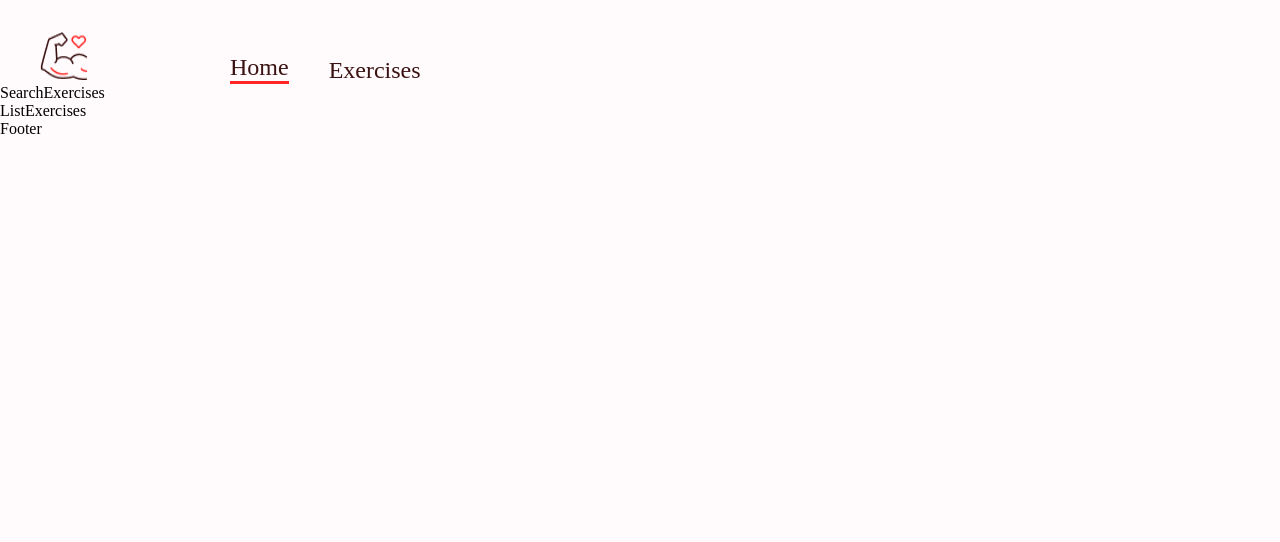
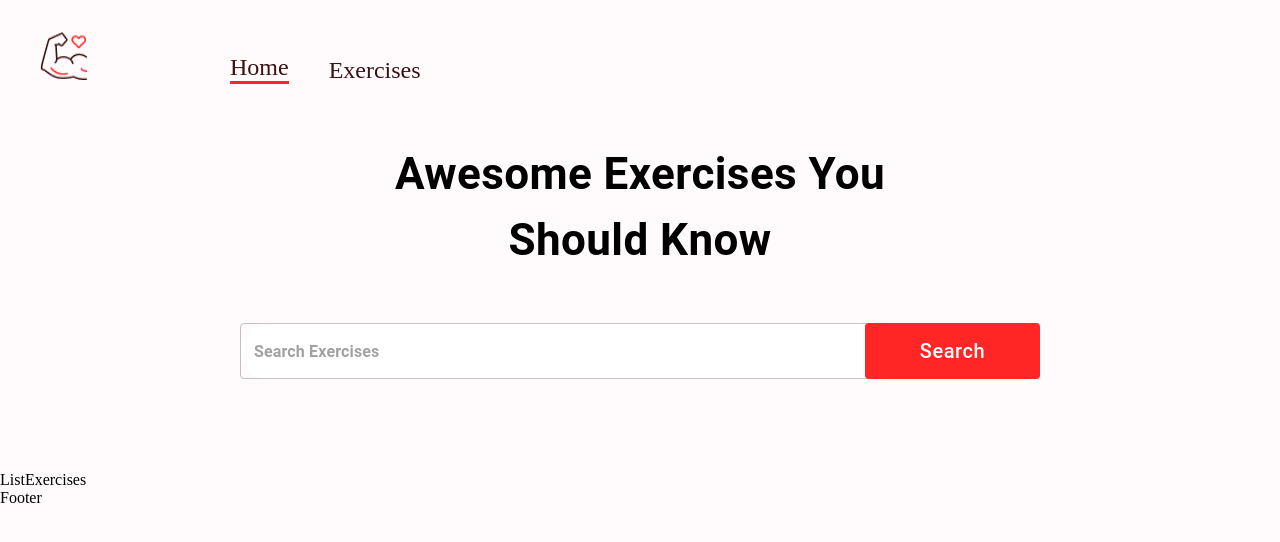
Before and after one commit to Dudemario/FitnessApp, a React (Create React App) app in the folder fitness_frontend/: page /exercises in a window 1280 px wide. Shown: the top 542 px of the page. Built offline with nearby package versions, Linux system fonts and the light colour scheme.

Commit message:
create search bar

```diff
--- a/fitness_frontend/src/components/SearchExercises.js
+++ b/fitness_frontend/src/components/SearchExercises.js
@@ -1,8 +1,45 @@
-import React from 'react'
+import React, { useEffect, useState } from 'react';
+import { Box, Button, Stack, TextField, Typography} from '@mui/material';
+
 
 const SearchExercises = () => {
   return (
-    <div>SearchExercises</div>
+    <Stack alignItems="center" mt="37px"
+    justifyContent="center" p ="20px">
+      <Typography fontWeight={700} sx={{
+        fontSize: { lg: '44px', xs:'30px'}}}
+        mb="50px" textAlign="center">
+        Awesome Exercises You <br />Should Know
+      </Typography>
+      <Box position="relative" mb="72px">
+        <TextField
+          sx={{
+            input:{ fontWeight: '700', border: 'none', borderRadius: '4px'},
+            width: { lg: '800px', xs: '350px'},
+            backgroundColor: '#fff',
+            borderRadius: '40px'
+          }}
+          height="76px"
+          value=""
+          onChange={(e) => {}}
+          placeholder="Search Exercises"
+          type="text"
+        />
+        <Button className='search-btn'
+        sx={{
+          bgcolor: '#FF2625',
+          color: '#fff',
+          textTransform: 'none',
+          width: { lg: '175px', xs: '80px'},
+          fontSize: { lg: '20px', xs: '14px'},
+          height: '56px',
+          position: 'absolute',
+          right: '0'
+        }}>
+          Search
+        </Button>
+      </Box>
+    </Stack>
   )
 }
 
```
